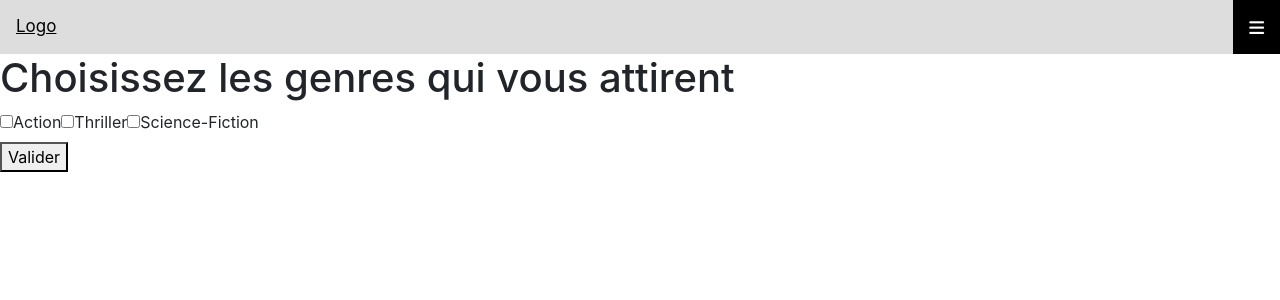
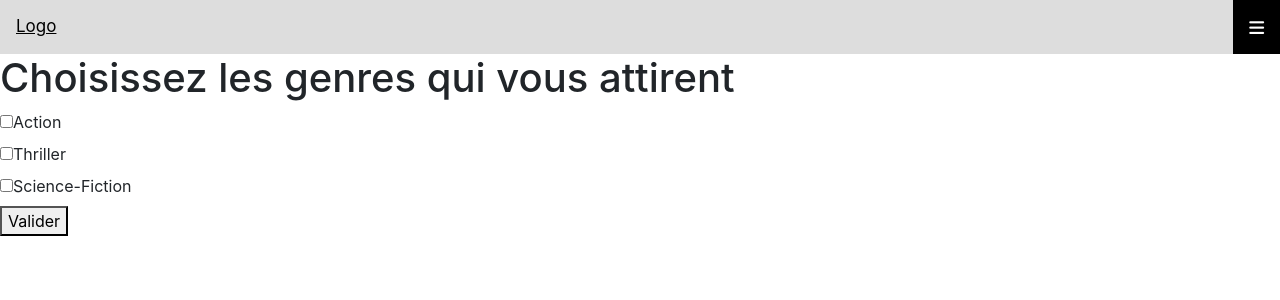
Before and after one commit to Saadovski/PLD_SMART, a React (Create React App) app in the folder frontend/: page /inscription in a window 1280 px wide. Both pictures are taken after typing "Sample", "Sample123", "Sample123" into the empty fields and a click on the button "Valider". Shown: the top 300 px of the page. Built offline with nearby package versions, Linux system fonts and the light colour scheme; no server answers.

Commit message:
Requête inscription au serveur

```diff
--- a/frontend/src/component/signup/Signup_id.js
+++ b/frontend/src/component/signup/Signup_id.js
@@ -11,7 +11,7 @@ function Signup_id(props) {
 		e.preventDefault();
     props.setUsername(e.target.value);
 
-    fetch('check_username', {
+    fetch('http://localhost:1024/user/check_username', {
       method: 'POST',
       headers: {
         'Content-Type': 'application/json',
@@ -32,8 +32,6 @@ function Signup_id(props) {
 	};
 
   const handleSubmit = (e) => {
-    console.log(props.password);
-    console.log(passwordConf);
     if(props.password !== passwordConf) {
       //TODO Changer la target
       e.target.style.border = "1px solid red";
@@ -86,7 +84,9 @@ function Signup_id(props) {
         </div>
       </Form>
       <div class="bouton-gris-hover box-en-bas">
-        <button className="bouton-gris-rempli texte-blanc" onClick={(event) => {window.location.href="/connection"}}>Retour</button>
+        <button className="bouton-gris-rempli texte-blanc" onClick={(event) => {window.location.href="/connection"}}>
+          Retour
+        </button>
       </div>
     </div>
   );
--- a/frontend/src/component/signup/Signup_profile.js
+++ b/frontend/src/component/signup/Signup_profile.js
@@ -1,8 +1,17 @@
 function Signup_profile(props) {
+
+    const genres = ["Action","Thriller","Science-Fiction"];
 
     const handleSubmit = (e) => {
         e.preventDefault();
-        window.location.href = "/monespace";
+
+        let profile = [];
+        for(let i=0; i<genres.length; i++) {
+          if(document.querySelector("#"+genres[i]).checked === true){
+            profile.push(genres[i]);
+          }
+        }
+
         fetch('inscription', {
             method: 'POST',
             headers: {
@@ -11,7 +20,7 @@ function Signup_profile(props) {
             body: JSON.stringify({
               username: props.username,
               password: props.password,
-              profile: [],
+              profile: profile,
             }),
           })
           .then((response) => response.json())
@@ -30,12 +39,14 @@ function Signup_profile(props) {
         <div className="signup_profile">
             <h1>Choisissez les genres qui vous attirent</h1>
             <div className="genres_Container">
-                <input type="checkbox" id="action" name="action"/>
-                <label htmlFor="scales">Action</label>
-                <input type="checkbox" id="thriller" name="thriller"/>
-                <label htmlFor="scales">Thriller</label>
-                <input type="checkbox" id="sci-fi" name="sci-fi"/>
-                <label htmlFor="scales">Science-Fiction</label>
+                {genres.map((genre, index) => {
+                  return (
+                    <div className="genre" key={index} >
+                      <input type="checkbox" id={genre} name={genre}/>
+                      <label htmlFor="scales">{genre}</label>
+                    </div>
+                  );
+                })}
             </div>
             <div>
                 <button type="submit" onClick={handleSubmit}>Valider</button>
```
